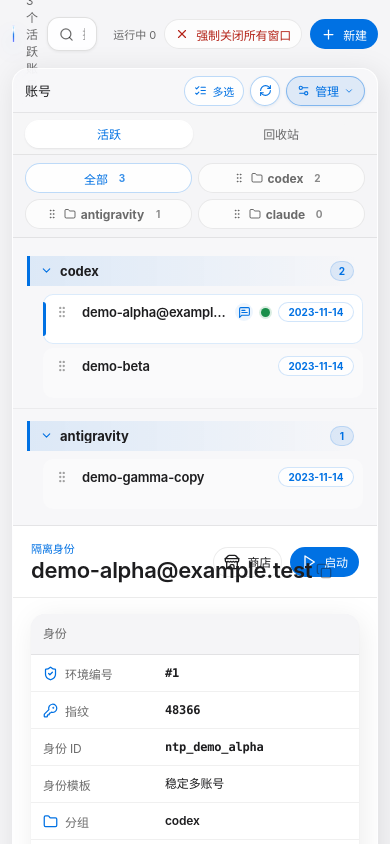
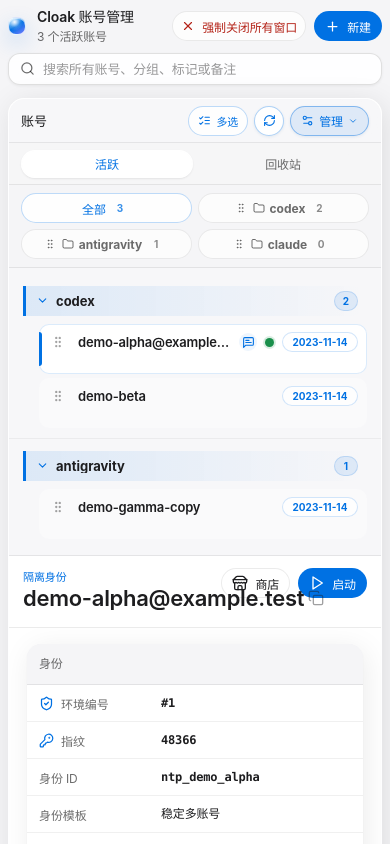
Before and after one commit to GravityPoet/notrace-browser, a React (Vite) app in the folder cloak-picker/: page / in a window 390 px wide. Shown: the top 844 px of the page. Built offline with nearby package versions, Linux system fonts and the light colour scheme.

Commit message:
fix: keep picker topbar usable in narrow windows

```diff
--- a/cloak-picker/src/styles.css
+++ b/cloak-picker/src/styles.css
@@ -3348,9 +3348,57 @@ button:disabled {
   }
 
   .shell {
+    grid-template-rows: auto minmax(0, 1fr);
     height: auto;
     min-height: 100vh;
     overflow: auto;
+  }
+
+  /* The native window can be resized down to 760px. Keep the brand and
+     destructive actions readable by giving the search its own row instead of
+     squeezing all three topbar regions into one 44px line. */
+  .topbar {
+    display: grid;
+    grid-template-areas:
+      "brand actions"
+      "search search";
+    grid-template-columns: minmax(0, 1fr) auto;
+    align-items: center;
+    gap: 8px 10px;
+    min-height: 78px;
+  }
+
+  .brand {
+    grid-area: brand;
+    flex: 0 1 auto;
+    max-width: 100%;
+  }
+
+  .accountSearch {
+    grid-area: search;
+    width: 100%;
+    max-width: none;
+  }
+
+  .topActions {
+    grid-area: actions;
+    min-width: 0;
+  }
+
+  .accountSearchField {
+    height: 32px;
+  }
+
+  .detailHeader {
+    height: auto;
+    min-height: 72px;
+    align-items: flex-start;
+    padding: 12px 14px;
+  }
+
+  .detailHeaderActions {
+    flex-wrap: wrap;
+    justify-content: flex-end;
   }
 
   .workspace {
@@ -3386,3 +3434,21 @@ button:disabled {
     gap: 3px;
   }
 }
+
+@media (max-width: 620px) {
+  .shell {
+    padding: 8px;
+  }
+
+  .topbar {
+    gap: 7px 8px;
+  }
+
+  .browserProcessCount {
+    display: none;
+  }
+
+  .forceCloseButton {
+    padding-inline: 8px;
+  }
+}
```
